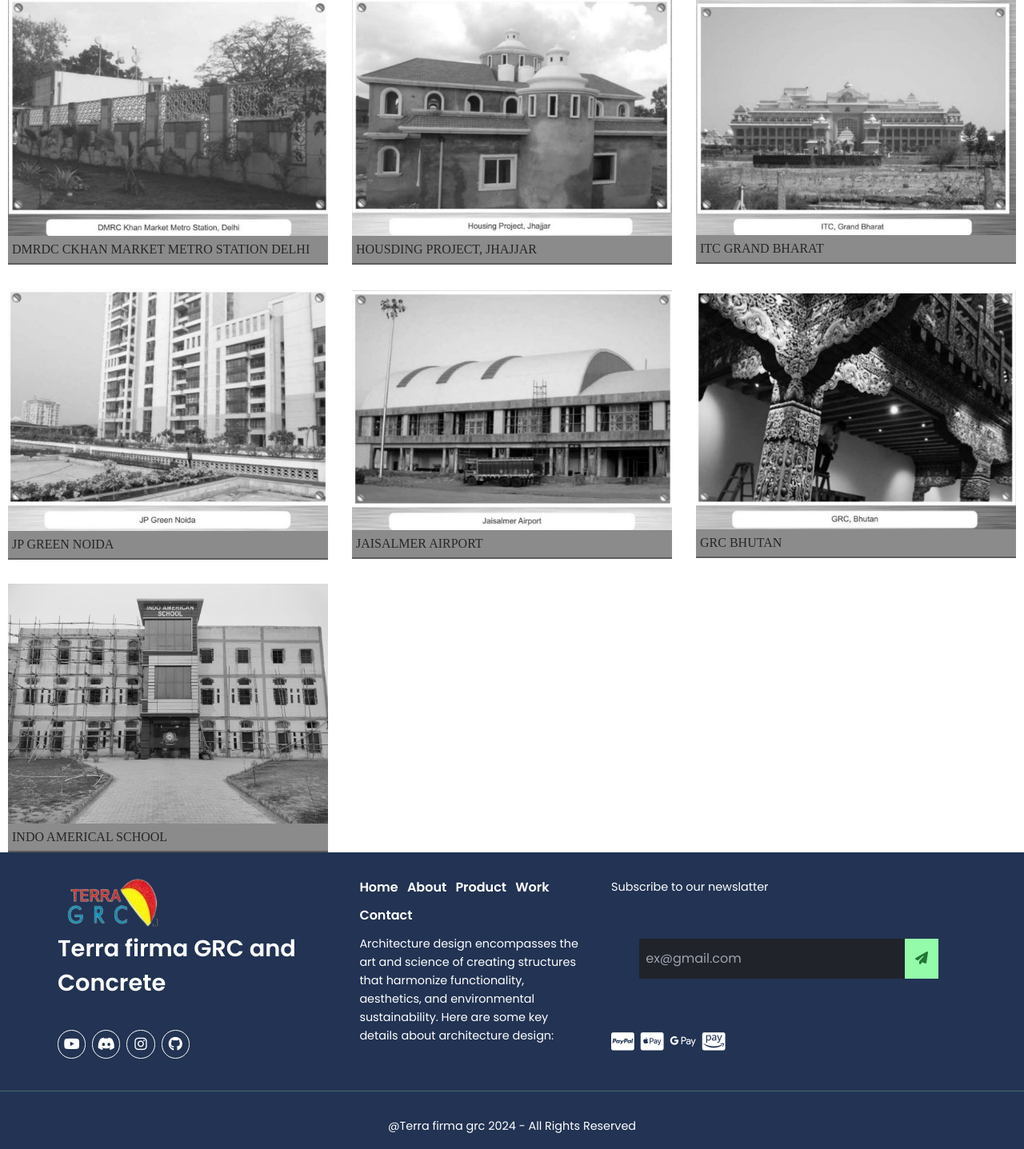
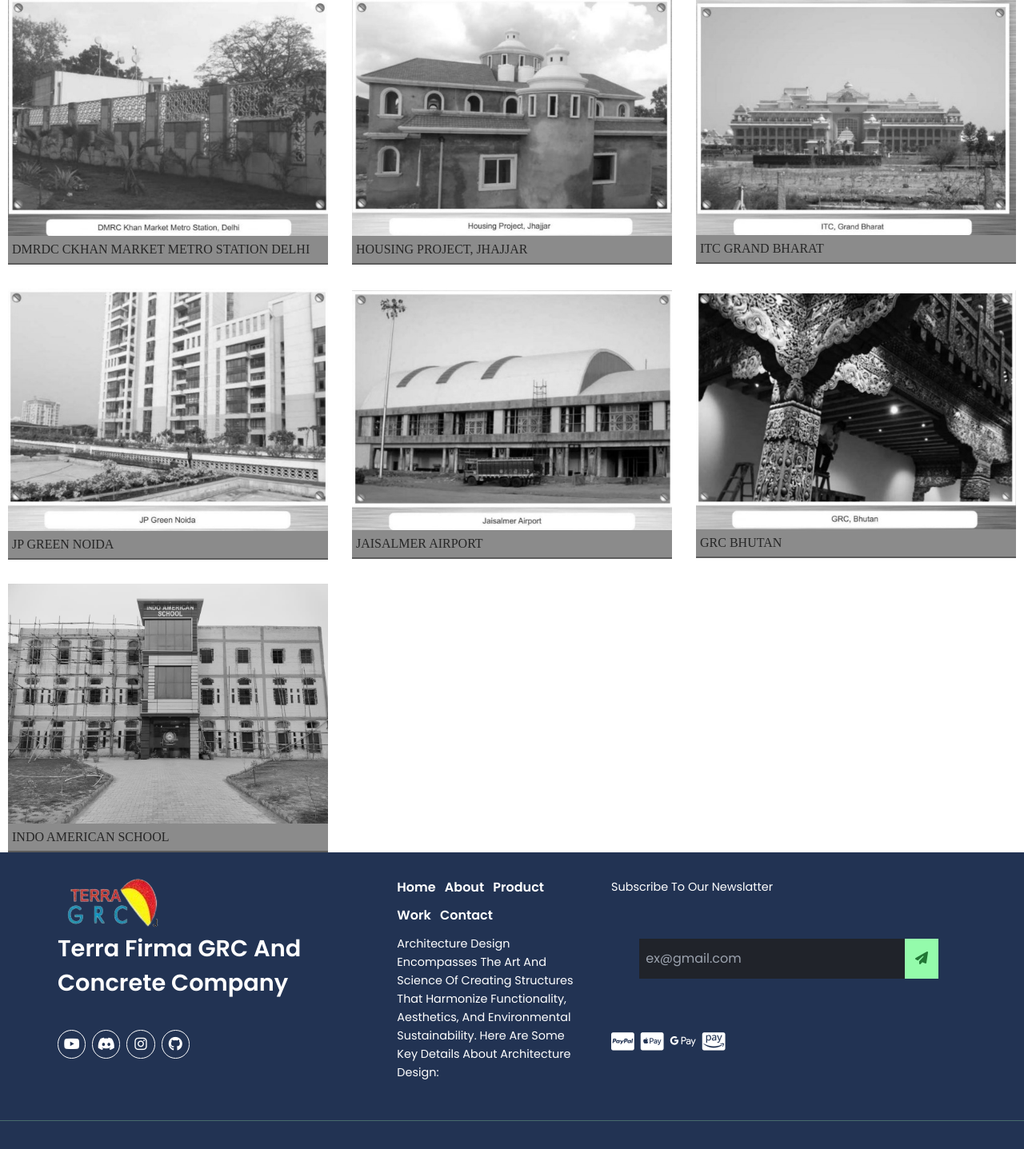
Before and after one commit to ranaashu0813/terrofirma, a React (Create React App) app in the folder frontend/: page /works in a window 1280 px wide. Shown: the part 3257-4694 px from the top of the page at 80% size. Built offline with nearby package versions, Linux system fonts and the light colour scheme.

Commit message:
final changes

```diff
--- a/frontend/src/component/AboutPage/Stepper.js
+++ b/frontend/src/component/AboutPage/Stepper.js
@@ -5,7 +5,7 @@
     <div>
 
         <div className="material " style={{marginTop:"4rem"}} >
-            <h1 style={{textDecoration:"underline",paddingTop:"4rem"}} className='font-bold text-blue-700'>Materail GRC Provide</h1>
+            <h1 style={{textDecoration:"underline",paddingTop:"4rem"}} className='font-bold text-blue-700'>Material GRC Provide</h1>
         </div>
 <ol className="relative border-s border-gray-200 dark:border-gray-700 " style={{marginBottom:"2rem",marginLeft:"5rem"}}>
     <li className="mb-10 ms-4">
@@ -16,7 +16,11 @@
         {'A1. Natural Ashlar - Thunder.\nA2. Natural Ashlar - Harbor Gray.\n'}
         {'A3. Natural Ashlar - Silvery.\nA4. Natural Ashlar - Winter Melon.'}
 </pre>
-        <a href="#" className="inline-flex items-center px-4 py-2 text-sm font-medium text-gray-900 bg-white border border-gray-200 rounded-lg hover:bg-gray-100 hover:text-blue-700 focus:z-10 focus:ring-4 focus:outline-none focus:ring-gray-100 focus:text-blue-700 dark:bg-gray-800 dark:text-gray-400 dark:border-gray-600 dark:hover:text-white dark:hover:bg-gray-700 dark:focus:ring-gray-700">Learn more <svg className="w-3
+        <a href="#" className="inline-flex items-center px-4 py-2 text-sm font-medium
+         text-gray-900 bg-white border border-gray-200 rounded-lg hover:bg-gray-100
+          hover:text-blue-700 focus:z-10 focus:ring-4 focus:outline-none focus:ring-gray-100
+           focus:text-blue-700 dark:bg-gray-800 dark:text-gray-400 dark:border-gray-600
+            dark:hover:text-white dark:hover:bg-gray-700 dark:focus:ring-gray-700">Learn more <svg className="w-3
          h-3 ms-2 rtl:rotate-180" aria-hidden="true" xmlns="http://www.w3.org/2000/svg" fill="none" viewBox="0 0 14 10">
     <path stroke="currentColor" stroke-linecap="round" stroke-linejoin="round" stroke-width="2" d="M1 5h12m0 0L9 1m4 4L9 9"/>
   </svg></a>
--- a/frontend/src/component/Contact/Contact.js
+++ b/frontend/src/component/Contact/Contact.js
@@ -50,7 +50,7 @@
       <img src="img/shape.png" class="square" alt="" />
       <div class="form">
         <div class="contact-info">
-          <h3 class="title">Let's get in touch</h3>
+          <h3 class="title">Let's get in touch </h3>
           <p class="text">
           With great pleasure is proud to introduce new concrete
 pavers and tiles that could lead to a breakthrough in the fight against rising
@@ -72,8 +72,10 @@
               <div className="phone_number">
 
               <p> Off : 011-41851337  </p>
+              <p>MOB : 9810286522</p>
 
-              <p>MOB : 9810286522</p>
+              <p>Owner name : vijay Talwar</p>
+              <p>head office adress : 187 jorbagh , New delhi-110003</p>
               </div>
 
             </div>
--- a/frontend/src/component/Footer/Footer.js
+++ b/frontend/src/component/Footer/Footer.js
@@ -9,7 +9,7 @@
       <div class="container">
         <div class="col1">
           <img src="/logo.png" alt="" />
-          <Link to="#" class="brand">Terra firma GRC and Concrete</Link>
+          <Link to="#" class="brand">Terra firma GRC and Concrete Company</Link>
           <ul class="media-icons">
             <li>
               <Link to="/"><i class="fa-brands fa-youtube"></i></Link>
@@ -62,6 +62,7 @@
       <div class="footer-bottom">
         <div class="mekk">
           <p>@Terra firma grc 2024 - All Rights Reserved</p>
+
         </div>
       </div>
     </footer>
--- a/frontend/src/component/Product/Productpricing.js
+++ b/frontend/src/component/Product/Productpricing.js
@@ -38,7 +38,7 @@
                             <path
                                 d="M12,1A11,11,0,1,0,23,12,11.013,11.013,0,0,0,12,1Zm0,20a9,9,0,1,1,9-9A9.011,9.011,0,0,1,12,21ZM17.737,8.824a1,1,0,0,1-.061,1.413l-6,5.5a1,1,0,0,1-1.383-.03l-3-3a1,1,0,0,1,1.415-1.414l2.323,2.323,5.294-4.853A1,1,0,0,1,17.737,8.824Z" />
                         </svg>
-                        Wall Tiles of Terro firma
+                        Wall Tiles of Terra firma
                     </li>
                     <li class="flex items-start">
                         <svg class="mt-1 mr-2 h-5 text-teal-400" xmlns="http://www.w3.org/2000/svg" fill="currentColor"
@@ -46,21 +46,21 @@
                             <path
                                 d="M12,1A11,11,0,1,0,23,12,11.013,11.013,0,0,0,12,1Zm0,20a9,9,0,1,1,9-9A9.011,9.011,0,0,1,12,21ZM17.737,8.824a1,1,0,0,1-.061,1.413l-6,5.5a1,1,0,0,1-1.383-.03l-3-3a1,1,0,0,1,1.415-1.414l2.323,2.323,5.294-4.853A1,1,0,0,1,17.737,8.824Z" />
                         </svg>
-                        Foor Tiles of Terro firma
+                        Foor Tiles of Terra firma
                     </li>
                     <li class="flex items-start">
                         <svg class="mt-1 mr-2 h-5 text-teal-400" xmlns="http://www.w3.org/2000/svg" fill="currentColor"
                             viewBox="0 0 24 24">
                             <path
                                 d="M12,1A11,11,0,1,0,23,12,11.013,11.013,0,0,0,12,1Zm0,20a9,9,0,1,1,9-9A9.011,9.011,0,0,1,12,21ZM17.737,8.824a1,1,0,0,1-.061,1.413l-6,5.5a1,1,0,0,1-1.383-.03l-3-3a1,1,0,0,1,1.415-1.414l2.323,2.323,5.294-4.853A1,1,0,0,1,17.737,8.824Z" />
-                        </svg> GRC of Terro firma
+                        </svg> GRC of Terra firma
                     </li>
                     <li class="flex items-start">
                         <svg class="mt-1 mr-2 h-5 text-teal-400" xmlns="http://www.w3.org/2000/svg" fill="currentColor"
                             viewBox="0 0 24 24">
                             <path
                                 d="M12,1A11,11,0,1,0,23,12,11.013,11.013,0,0,0,12,1Zm0,20a9,9,0,1,1,9-9A9.011,9.011,0,0,1,12,21ZM17.737,8.824a1,1,0,0,1-.061,1.413l-6,5.5a1,1,0,0,1-1.383-.03l-3-3a1,1,0,0,1,1.415-1.414l2.323,2.323,5.294-4.853A1,1,0,0,1,17.737,8.824Z" />
-                        </svg> Pavers of Terro firma
+                        </svg> Pavers of Terra firma
                     </li>
                 </ul>
 
@@ -109,14 +109,14 @@
                             viewBox="0 0 24 24">
                             <path
                                 d="M12,1A11,11,0,1,0,23,12,11.013,11.013,0,0,0,12,1Zm0,20a9,9,0,1,1,9-9A9.011,9.011,0,0,1,12,21ZM17.737,8.824a1,1,0,0,1-.061,1.413l-6,5.5a1,1,0,0,1-1.383-.03l-3-3a1,1,0,0,1,1.415-1.414l2.323,2.323,5.294-4.853A1,1,0,0,1,17.737,8.824Z" />
-                        </svg> Floor Tiles
+                        </svg> Floor Tiles of terra firma
                     </li>
                     <li class="flex items-start">
                         <svg class="mt-1 mr-2 h-5 text-teal-400" xmlns="http://www.w3.org/2000/svg" fill="currentColor"
                             viewBox="0 0 24 24">
                             <path
                                 d="M12,1A11,11,0,1,0,23,12,11.013,11.013,0,0,0,12,1Zm0,20a9,9,0,1,1,9-9A9.011,9.011,0,0,1,12,21ZM17.737,8.824a1,1,0,0,1-.061,1.413l-6,5.5a1,1,0,0,1-1.383-.03l-3-3a1,1,0,0,1,1.415-1.414l2.323,2.323,5.294-4.853A1,1,0,0,1,17.737,8.824Z" />
-                        </svg> Pavers
+                        </svg> Pavers of terra firma
                     </li>
 
 
--- a/frontend/src/component/carsoul/Carsoul.js
+++ b/frontend/src/component/carsoul/Carsoul.js
@@ -46,7 +46,8 @@
 
 
 </div>
-    <div className="text-wrap" style={{height:"maxContent", width:"100%" , backgroundColor: "azure" ,padding: "44px" , textAlign:"center",height:"20vh",display:"flex",justifyContent:"center",alignItems:"center"}}>
+    <div className="text-wrap" style={{height:"maxContent", width:"100%" ,
+    backgroundColor: "azure" ,padding: "44px" , textAlign:"center",display:"flex",justifyContent:"center",alignItems:"center"}}>
     <div>
         <h2 style={{fontWeight:"bold",marginTop:"5rem"}}>Terrafirma Grc And Concrete Company </h2>
 
--- a/frontend/src/component/mywork/WorkApi.js
+++ b/frontend/src/component/mywork/WorkApi.js
@@ -180,7 +180,7 @@
     {
         id:26,
         image:'/Work_image/image26.jpg',
-        price:'HOUSDING PROJECT, JHAJJAR',
+        price:'HOUSING PROJECT, JHAJJAR',
         description:"this is good catalog"
 
     },
@@ -215,7 +215,7 @@
     {
         id:31,
         image:'/Work_image/image31.jpg',
-        price:'INDO AMERICAL SCHOOL',
+        price:'INDO AMERICAN SCHOOL',
         description:"this is good catalog"
 
     }
--- a/frontend/src/index.css
+++ b/frontend/src/index.css
@@ -16,3 +16,6 @@
   font-family: source-code-pro, Menlo, Monaco, Consolas, 'Courier New',
     monospace;
 }
+html{
+  text-transform:  capitalize;
+}
```
